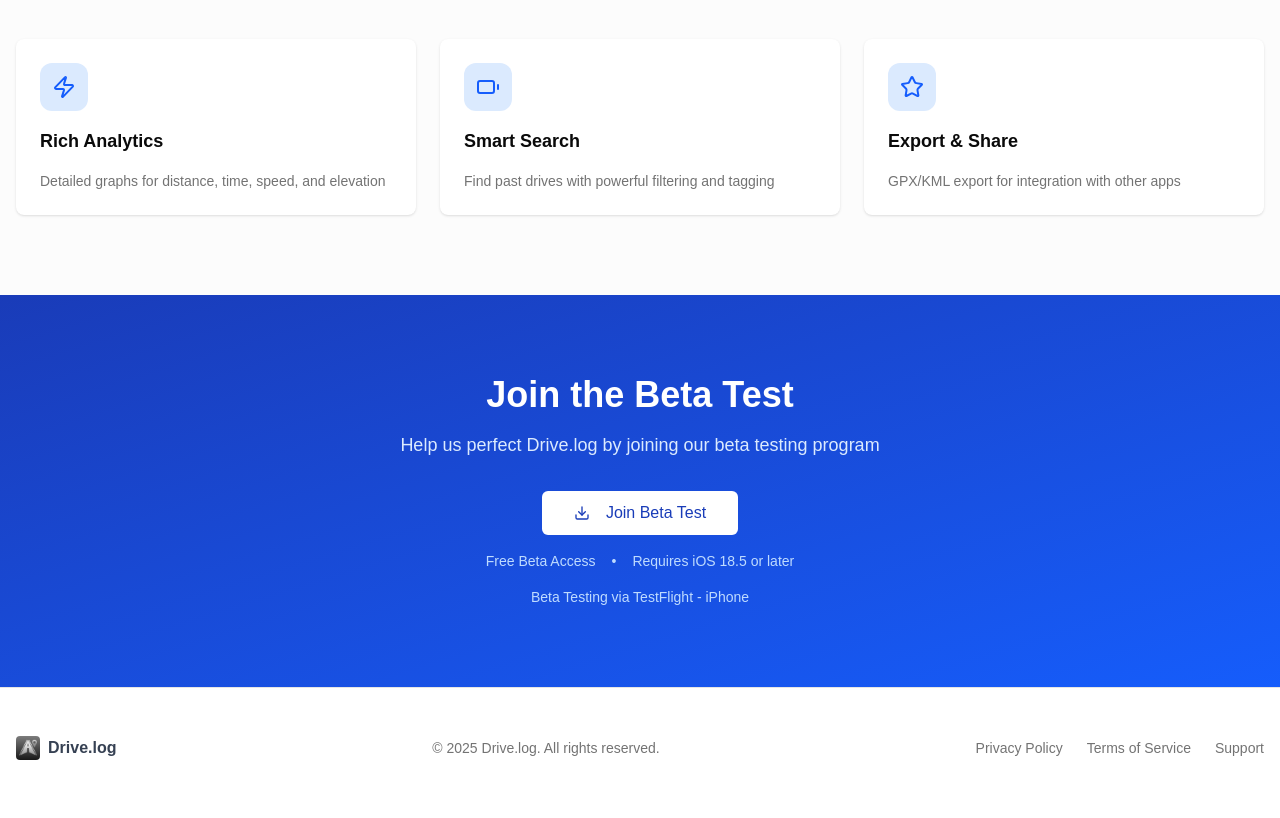
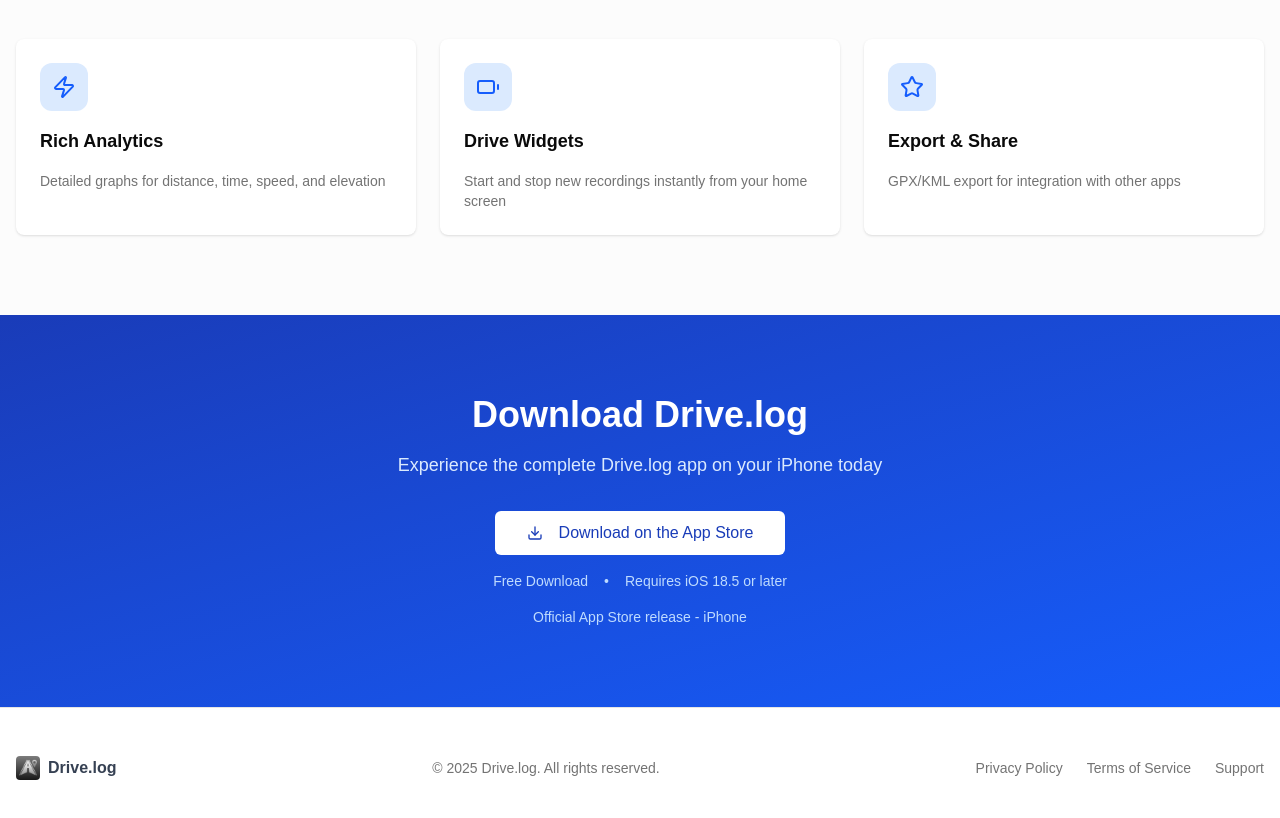
Before and after one commit to alsterium/drive.log.web, a Next.js app: page / in a window 1280 px wide. Shown: the part 1500-2318 px from the top of the page. Built offline with nearby package versions, Linux system fonts and the light colour scheme.

Commit message:
Update release messaging for Drive.log

```diff
--- a/app/page.tsx
+++ b/app/page.tsx
@@ -39,7 +39,7 @@ const translations = {
       subtitle: "Ultimate GPS Drive Logger for iOS",
       description:
         "Beautifully record and preserve your driving experiences forever. The perfect companion for drive enthusiasts who want to capture every journey.",
-      downloadApp: "Join Beta Test",
+      downloadApp: "Download App",
       watchDemo: "Watch Demo",
       rating: "4.9 rating",
       downloads: "50K+ downloads",
@@ -81,8 +81,9 @@ const translations = {
             "Detailed graphs for distance, time, speed, and elevation",
         },
         {
-          title: "Smart Search",
-          description: "Find past drives with powerful filtering and tagging",
+          title: "Drive Widgets",
+          description:
+            "Start and stop new recordings instantly from your home screen",
         },
         {
           title: "Export & Share",
@@ -92,12 +93,12 @@ const translations = {
     },
 
     download: {
-      title: "Join the Beta Test",
-      subtitle: "Help us perfect Drive.log by joining our beta testing program",
-      appStore: "Join Beta Test",
+      title: "Download Drive.log",
+      subtitle: "Experience the complete Drive.log app on your iPhone today",
+      appStore: "Download on the App Store",
       requirements: "Requires iOS 18.5 or later",
-      free: "Free Beta Access",
-      note: "Beta Testing via TestFlight - iPhone",
+      free: "Free Download",
+      note: "Official App Store release - iPhone",
     },
     footer: {
       copyright: "© 2025 Drive.log. All rights reserved.",
@@ -117,7 +118,7 @@ const translations = {
       subtitle: "究極のGPSドライブログ記録アプリ",
       description:
         "あなたのドライブ体験を美しく記録し、思い出として永続的に保存。ドライブ愛好家のための完璧なコンパニオンアプリです。",
-      downloadApp: "βテストに参加",
+      downloadApp: "アプリをダウンロード",
       watchDemo: "デモを見る",
       rating: "4.9の評価",
       downloads: "5万+ ダウンロード",
@@ -156,8 +157,9 @@ const translations = {
           description: "距離、時間、速度、高度の詳細グラフを表示",
         },
         {
-          title: "スマート検索",
-          description: "強力なフィルタリングとタグで過去のドライブを簡単検索",
+          title: "ドライブウィジェット",
+          description:
+            "ホーム画面のウィジェットからワンタップで記録の開始・停止が可能",
         },
         {
           title: "エクスポート・共有",
@@ -167,13 +169,12 @@ const translations = {
     },
 
     download: {
-      title: "βテストに参加しよう",
-      subtitle:
-        "Drive.logの完成度向上にご協力ください。βテストプログラムに参加してください",
-      appStore: "βテストに参加",
+      title: "Drive.logをダウンロード",
+      subtitle: "今すぐDrive.logのすべての機能をiPhoneで体験しよう",
+      appStore: "App Storeでダウンロード",
       requirements: "iOS 18.5以降が必要",
-      free: "無料βアクセス",
-      note: "TestFlightによるβテスト - iPhoneに対応",
+      free: "無料ダウンロード",
+      note: "App Storeで正式リリース - iPhone対応",
     },
     footer: {
       copyright: "© 2025 Drive.log. All rights reserved.",
```
